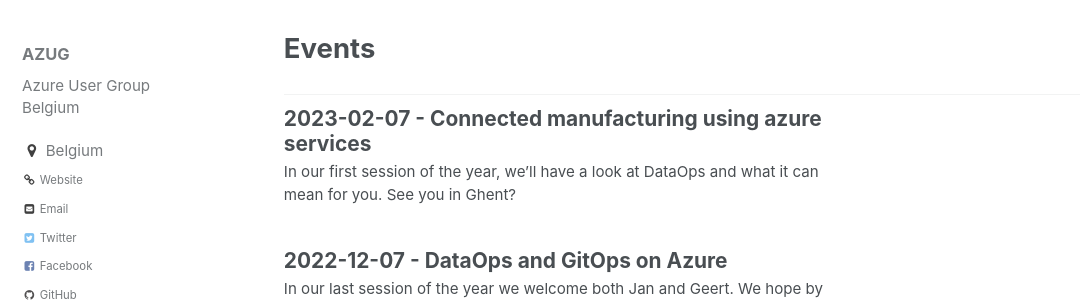
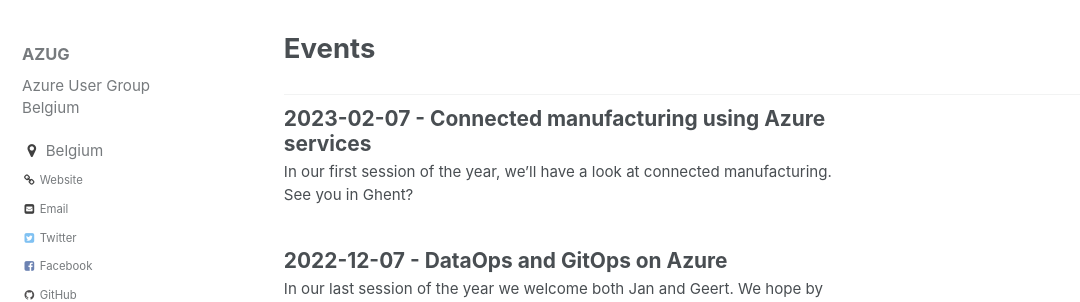
Before and after one commit to AzugBe/azugbe.github.io, a Jekyll site: the page built from _pages/events.html, in a window 1280 px wide and 900 px high. Shown: the part 174-476 px from the top of the window, without its empty margins (0-1080 px from the left). Built offline with Jekyll 4.4.1, drawn with Linux system fonts in a browser that asks for light colours; comment, search, counter and statistics services are not loaded.

Commit message:
Update 2023-02-07---connected-manufacturing-using-azure-services.md

```diff
--- a/_posts/events/2023-02-07---connected-manufacturing-using-azure-services.md
+++ b/_posts/events/2023-02-07---connected-manufacturing-using-azure-services.md
@@ -1,6 +1,6 @@
 ---
 layout: single
-title: "2023-02-07 - Connected manufacturing using azure services"
+title: "2023-02-07 - Connected manufacturing using Azure services"
 date: 2023-02-07 18:00:00 +0000
 comments: true
 published: true
@@ -9,13 +9,13 @@ tags: ["Events"]
 author: Kris van der Mast
 ---
 
-In our first session of the year, we'll have a look at DataOps and what it can mean for you. See you in Ghent?
+In our first session of the year, we'll have a look at connected manufacturing. See you in Ghent?
 
 ## Agenda
 
 ### Connected manufacturing using Azure services
 
-DataOps is a derivative from the DevOps principle which is taking the IT world by storm. In this session I will show you how to apply DataOps on top of an Azure-based analytical workload.
+TODO
 
 <img src="/assets/media/speakers/donovan-de-smedt.jpg" alt="Donovan De Smedt" align="left" height="100" width="100" style="margin-right: 20px;">**Speaker: Donovan De Smedt** Senior Consultant Mobile, Web & IoT at delaware BeLux.
 
@@ -29,7 +29,6 @@ Second speaker still needs to be confirmed.
 
 **Event location:**<br />
 <img width="120" height="60" align="right" alt="" src="/assets/media/sponsors/logo-delaware.png">Delaware - Ghent
-
 Blue Tower 1
 Sluisweg 1
 9000 Gent
```
